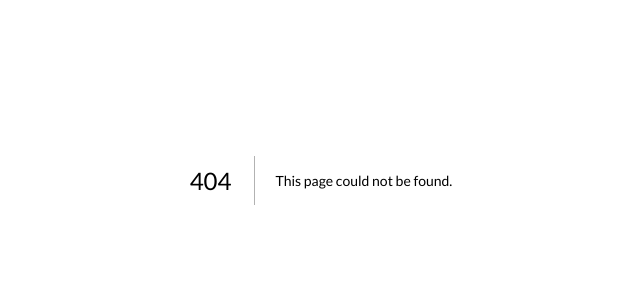
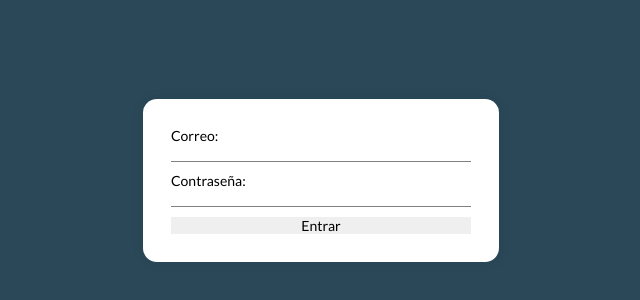
Before and after one commit to FranciscoGustavo/fruitsales, a Next.js app in the folder frontend/: page /login in a window 1280 px wide. Before the commit this address had no page. Shown: the part 220-520 px from the top of the page, without its empty margins (319-959 px from the left). Built offline with nearby package versions, Linux system fonts and the light colour scheme.

Commit message:
feat: add desing page to login

```diff
--- /dev/null
+++ b/frontend/src/components/Login/index.jsx
@@ -0,0 +1,17 @@
+import { ContainerCSS } from './styles';
+
+const Login = () => {
+  return(
+    <ContainerCSS>
+      <form action="">
+        <label htmlFor="email">Correo:</label>
+        <input type="text" name="email" id="email" />
+        <label htmlFor="password">Contraseña:</label>
+        <input type="text" name="password" id="password"/>
+        <input type="submit" value="Entrar" />
+      </form>
+    </ContainerCSS>
+  );
+}
+
+export default Login;
--- /dev/null
+++ b/frontend/src/components/Login/styles.js
@@ -0,0 +1,27 @@
+import styled from 'styled-components';
+
+export const ContainerCSS = styled.div`
+display: flex;
+justify-content: center;
+align-items: center;
+width: 100vw;
+height: 100vh;
+background-color: ${props => props.theme.primary};
+
+form {
+  border-radius: 14px;
+  padding: 28px;
+  box-shadow: 0 0 14px rgba(0, 0, 0, 0.07);
+  background-color: #FFF;
+
+  > * {
+    display: block;
+    width: 300px;
+  }
+
+  > input[type="text"] {
+    border-bottom: solid 1px gray;
+    margin-bottom: 10px;
+  }
+}
+`;
--- a/frontend/src/components/index.jsx
+++ b/frontend/src/components/index.jsx
@@ -9,3 +9,4 @@ export { default as EditProduct } from './EditProduct';
 export { default as InputText } from './InputText';
 export { default as Footer } from './Footer';
 export { default as HomePage } from './HomePage';
+export { default as Login } from './Login';
--- /dev/null
+++ b/frontend/src/pages/login.jsx
@@ -0,0 +1,9 @@
+import { Login } from '../components';
+
+const LoginPage = () => {
+  return(
+    <Login />
+  );
+}
+
+export default LoginPage;
```
